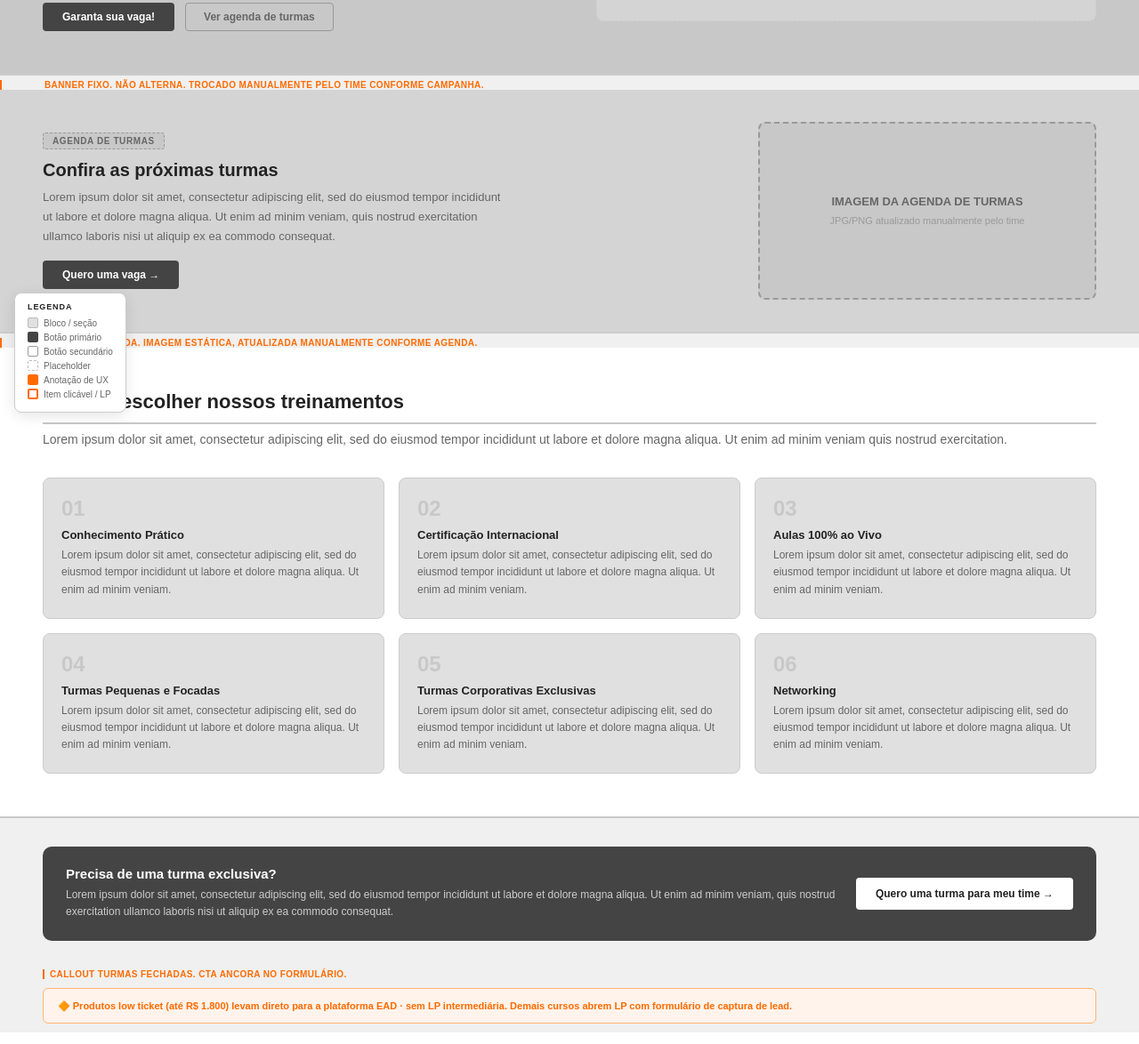
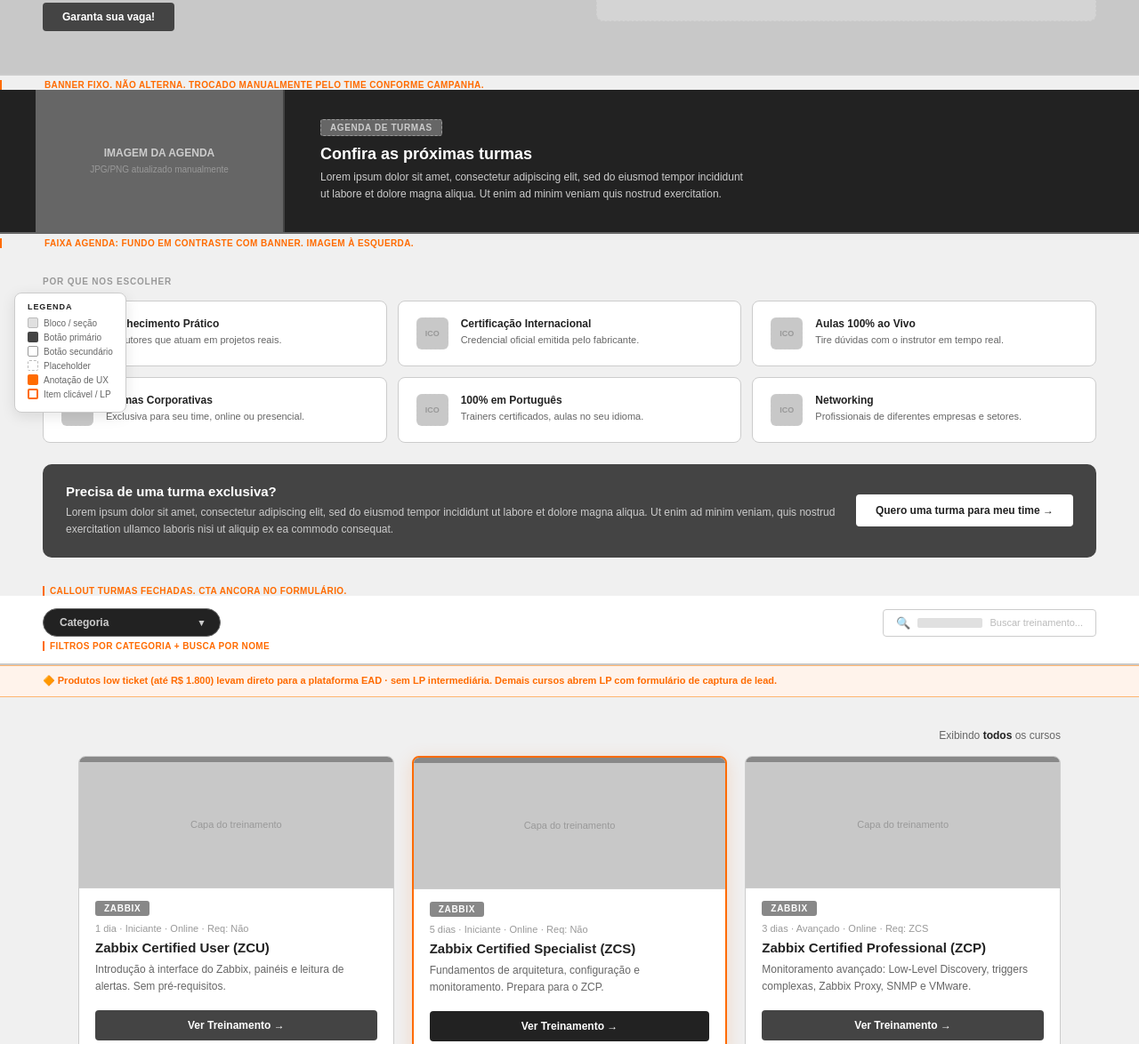
Before and after one commit to valquerya/wireframe-treinamento, a plain HTML site: page index.html in a window 1280 px wide. Shown: the part 320-1494 px from the top of the page at 89% size. Drawn offline with Linux system fonts and the light colour scheme.

Commit message:
Refactor agenda and benefits sections in index.html

```diff
--- a/index.html
+++ b/index.html
@@ -90,25 +90,26 @@
     .s1-sub { font-size:14px; color:var(--g3); line-height:1.65; margin-bottom:24px; max-width:440px; }
     .s1-img { background:var(--fill2); border:1.5px dashed var(--g1); border-radius:8px; height:200px; display:flex; flex-direction:column; align-items:center; justify-content:center; gap:6px; color:var(--g2); font-size:11px; }
 
-    /* AGENDA ESTÁTICA (dobra abaixo do banner) */
-    .agenda-fold { background:var(--fill2); border-bottom:2px solid var(--g1); padding:36px 48px; }
-    .agenda-fold-inner { max-width:1200px; margin:0 auto; display:grid; grid-template-columns:1fr 380px; gap:48px; align-items:center; }
-    .agenda-fold-left strong { display:block; font-size:20px; font-weight:800; color:var(--black); margin-bottom:8px; }
-    .agenda-fold-left p { font-size:13px; color:var(--g3); line-height:1.7; margin-bottom:16px; max-width:520px; }
-    .agenda-fold-img { background:var(--fill3); border:2px dashed var(--g2); border-radius:8px; height:200px; display:flex; flex-direction:column; align-items:center; justify-content:center; gap:8px; }
-    .agenda-fold-img span { font-size:13px; font-weight:700; color:var(--g3); }
-    .agenda-fold-img small { font-size:11px; color:var(--g2); }
+    /* AGENDA — nova faixa horizontal simples */
+    .agenda-fold { background:var(--black); border-bottom:2px solid var(--g3); padding:0; overflow:hidden; }
+    .agenda-fold-inner { max-width:1200px; margin:0 auto; display:grid; grid-template-columns:280px 1fr; gap:0; align-items:stretch; min-height:160px; }
+    .agenda-fold-img { background:var(--g3); border-right:2px solid var(--g4); display:flex; flex-direction:column; align-items:center; justify-content:center; gap:6px; padding:24px; }
+    .agenda-fold-img span { font-size:12px; font-weight:700; color:var(--g1); }
+    .agenda-fold-img small { font-size:10px; color:var(--g2); }
+    .agenda-fold-right { padding:28px 40px; display:flex; align-items:center; justify-content:space-between; gap:40px; }
+    .agenda-fold-right-text strong { display:block; font-size:18px; font-weight:800; color:var(--white); margin-bottom:6px; }
+    .agenda-fold-right-text p { font-size:12px; color:var(--g1); line-height:1.6; max-width:480px; }
 
     /* BENEFÍCIOS — listagem */
-    .benefits-band { background:var(--white); border-bottom:2px solid var(--fill3); padding:48px; }
+    .benefits-band { background:var(--white); border-bottom:2px solid var(--fill3); padding:24px 48px; }
     .benefits-band-inner { max-width:1200px; margin:0 auto; }
-    .benefits-band-inner .sec-h { font-size:22px; font-weight:800; color:var(--black); margin-bottom:6px; }
-    .benefits-band-inner .sec-sub { font-size:14px; color:var(--g3); margin-bottom:32px; line-height:1.6; }
-    .benefits-grid3 { display:grid; grid-template-columns:repeat(3,1fr); gap:16px; }
-    .benefit-card { background:var(--fill); border:1.5px solid var(--g1); border-radius:8px; padding:22px 20px; }
-    .benefit-card .bc-num { font-size:24px; font-weight:900; color:var(--fill3); line-height:1; margin-bottom:10px; }
-    .benefit-card strong { display:block; font-size:13px; font-weight:800; color:var(--black); margin-bottom:6px; }
-    .benefit-card p { font-size:12px; color:var(--g3); line-height:1.6; }
+    .benefits-band-inner .sec-h-sm { font-size:11px; font-weight:700; letter-spacing:.08em; text-transform:uppercase; color:var(--g2); margin-bottom:14px; }
+    .benefits-row { display:grid; grid-template-columns:repeat(3,1fr); gap:0; border:1.5px solid var(--g1); border-radius:6px; overflow:hidden; }
+    .brow-item { display:flex; align-items:center; gap:10px; padding:12px 16px; border-right:1px solid var(--g1); background:var(--fill); }
+    .brow-item:nth-child(3n) { border-right:none; }
+    .brow-item:nth-child(n+4) { border-top:1px solid var(--g1); }
+    .brow-check { width:18px; height:18px; background:var(--g4); border-radius:3px; display:flex; align-items:center; justify-content:center; font-size:9px; font-weight:800; color:var(--white); flex-shrink:0; }
+    .brow-item span { font-size:12px; font-weight:700; color:var(--black); }
 
     /* TURMAS CORPORATIVAS */
     .corp-callout { background:var(--g4); border-radius:10px; padding:22px 26px; margin-bottom:32px; display:grid; grid-template-columns:1fr auto; gap:20px; align-items:center; }
@@ -131,15 +132,16 @@
     .cat-option:hover { background:rgba(255,255,255,.07); color:var(--white); }
     .cat-option.selected { color:var(--annot); }
     .cat-option .cat-dot-sm { width:8px; height:8px; border-radius:2px; flex-shrink:0; }
-    .search-box { margin-left:auto; display:flex; align-items:center; gap:8px; background:var(--white); border:1.5px solid var(--g1); border-radius:4px; padding:7px 14px; width:240px; }
+    .search-box { display:flex; align-items:center; gap:8px; background:var(--white); border:1.5px solid var(--g1); border-radius:4px; padding:7px 14px; width:240px; }
     .search-box div { flex:1; height:11px; background:var(--fill); border-radius:2px; }
+    .filter-bar-right { margin-left:auto; display:flex; flex-direction:column; align-items:flex-end; gap:4px; }
+    .sec-count { font-size:12px; color:var(--g3); }
+    .sec-count strong { color:var(--black); }
 
     /* GRID */
     .section { max-width:1200px; margin:0 auto; padding:36px 48px 48px; }
     .sec-top { display:flex; align-items:center; justify-content:space-between; margin-bottom:24px; }
     .sec-title { font-size:18px; font-weight:800; color:var(--black); }
-    .sec-count { font-size:12px; color:var(--g3); }
-    .sec-count strong { color:var(--black); }
     .grid { display:grid; grid-template-columns:repeat(3,1fr); gap:20px; }
     .card { background:var(--white); border:1.5px solid var(--g1); border-radius:8px; overflow:hidden; cursor:pointer; transition:box-shadow .2s,border-color .2s; }
     .card:hover { box-shadow:0 6px 24px rgba(0,0,0,.12); border-color:var(--g3); }
@@ -342,77 +344,74 @@
         <span class="s1-tag">Treinamentos Selbetti</span>
         <div class="s1-h1">Certifique-se com quem<br/>é referência no mercado</div>
         <p class="s1-sub">Treinamentos oficiais, práticos e conduzidos por profissionais que vivem a TI todos os dias.</p>
-        <div style="display:flex;gap:12px">
-          <div class="btn-p">Garanta sua vaga!</div>
-          <div class="btn-s" onclick="document.getElementById('agenda-section').scrollIntoView({behavior:'smooth'})">Ver agenda de turmas</div>
-        </div>
+        <div class="btn-p">Garanta sua vaga!</div>
       </div>
       <div class="s1-img"><span>IMAGEM / ILUSTRAÇÃO DO BANNER</span></div>
     </div>
   </div>
   <span class="annot" style="padding-left:48px;display:block">Banner fixo. Não alterna. Trocado manualmente pelo time conforme campanha.</span>
 
-  <!-- ── DOBRA AGENDA ESTÁTICA ── -->
+  <!-- ── FAIXA AGENDA ── -->
   <div class="agenda-fold" id="agenda-section">
     <div class="agenda-fold-inner">
-      <div class="agenda-fold-left">
-        <span style="display:inline-block;background:var(--fill3);border:1px dashed var(--g2);color:var(--g3);font-size:10px;font-weight:700;padding:3px 10px;border-radius:3px;text-transform:uppercase;letter-spacing:.06em;margin-bottom:12px;">Agenda de Turmas</span>
-        <strong>Confira as próximas turmas</strong>
-        <p>Lorem ipsum dolor sit amet, consectetur adipiscing elit, sed do eiusmod tempor incididunt ut labore et dolore magna aliqua. Ut enim ad minim veniam, quis nostrud exercitation ullamco laboris nisi ut aliquip ex ea commodo consequat.</p>
-        <div class="btn-p">Quero uma vaga →</div>
+      <div class="agenda-fold-img">
+        <span>IMAGEM DA AGENDA</span>
+        <small>JPG/PNG atualizado manualmente</small>
       </div>
-      <div class="agenda-fold-img">
-        <span>IMAGEM DA AGENDA DE TURMAS</span>
-        <small>JPG/PNG atualizado manualmente pelo time</small>
-      </div>
-    </div>
-  </div>
-  <span class="annot" style="padding-left:48px;display:block">Dobra de agenda. Imagem estática, atualizada manualmente conforme agenda.</span>
-
-  <!-- ── POR QUE ESCOLHER ── -->
-  <div class="benefits-band">
-    <div class="benefits-band-inner">
-      <div class="sec-h">Por que escolher nossos treinamentos</div>
-      <p class="sec-sub">Lorem ipsum dolor sit amet, consectetur adipiscing elit, sed do eiusmod tempor incididunt ut labore et dolore magna aliqua. Ut enim ad minim veniam quis nostrud exercitation.</p>
-      <div class="benefits-grid3">
-        <div class="benefit-card">
-          <div class="bc-num">01</div>
-          <strong>Conhecimento Prático</strong>
-          <p>Lorem ipsum dolor sit amet, consectetur adipiscing elit, sed do eiusmod tempor incididunt ut labore et dolore magna aliqua. Ut enim ad minim veniam.</p>
-        </div>
-        <div class="benefit-card">
-          <div class="bc-num">02</div>
-          <strong>Certificação Internacional</strong>
-          <p>Lorem ipsum dolor sit amet, consectetur adipiscing elit, sed do eiusmod tempor incididunt ut labore et dolore magna aliqua. Ut enim ad minim veniam.</p>
-        </div>
-        <div class="benefit-card">
-          <div class="bc-num">03</div>
-          <strong>Aulas 100% ao Vivo</strong>
-          <p>Lorem ipsum dolor sit amet, consectetur adipiscing elit, sed do eiusmod tempor incididunt ut labore et dolore magna aliqua. Ut enim ad minim veniam.</p>
-        </div>
-        <div class="benefit-card">
-          <div class="bc-num">04</div>
-          <strong>Turmas Pequenas e Focadas</strong>
-          <p>Lorem ipsum dolor sit amet, consectetur adipiscing elit, sed do eiusmod tempor incididunt ut labore et dolore magna aliqua. Ut enim ad minim veniam.</p>
-        </div>
-        <div class="benefit-card">
-          <div class="bc-num">05</div>
-          <strong>Turmas Corporativas Exclusivas</strong>
-          <p>Lorem ipsum dolor sit amet, consectetur adipiscing elit, sed do eiusmod tempor incididunt ut labore et dolore magna aliqua. Ut enim ad minim veniam.</p>
-        </div>
-        <div class="benefit-card">
-          <div class="bc-num">06</div>
-          <strong>Networking</strong>
-          <p>Lorem ipsum dolor sit amet, consectetur adipiscing elit, sed do eiusmod tempor incididunt ut labore et dolore magna aliqua. Ut enim ad minim veniam.</p>
+      <div class="agenda-fold-right">
+        <div class="agenda-fold-right-text">
+          <span style="display:inline-block;background:var(--g3);border:1px dashed var(--g2);color:var(--g1);font-size:10px;font-weight:700;padding:3px 10px;border-radius:3px;text-transform:uppercase;letter-spacing:.06em;margin-bottom:10px;">Agenda de Turmas</span>
+          <strong>Confira as próximas turmas</strong>
+          <p>Lorem ipsum dolor sit amet, consectetur adipiscing elit, sed do eiusmod tempor incididunt ut labore et dolore magna aliqua. Ut enim ad minim veniam quis nostrud exercitation.</p>
         </div>
       </div>
     </div>
   </div>
+  <span class="annot" style="padding-left:48px;display:block">Faixa agenda: fundo em contraste com banner. Imagem à esquerda.</span>
 
+  <!-- ── POR QUE ESCOLHER ── -->
+  <div style="background:var(--bg);padding:32px 48px 0;">
+    <div style="max-width:1200px;margin:0 auto;">
+      <div style="font-size:10px;font-weight:700;letter-spacing:.08em;text-transform:uppercase;color:var(--g2);margin-bottom:16px;">Por que nos escolher</div>
+      <div style="display:grid;grid-template-columns:repeat(3,1fr);gap:12px;">
+
+        <div style="background:var(--white);border:1.5px solid var(--g1);border-radius:8px;padding:18px 20px;display:flex;align-items:flex-start;gap:14px;">
+          <div style="width:36px;height:36px;background:var(--fill3);border:1.5px dashed var(--g1);border-radius:6px;flex-shrink:0;display:flex;align-items:center;justify-content:center;font-size:9px;color:var(--g2);font-weight:700;">ICO</div>
+          <div><strong style="display:block;font-size:12px;font-weight:800;color:var(--black);margin-bottom:3px;">Conhecimento Prático</strong><span style="font-size:11px;color:var(--g3);line-height:1.5;">Instrutores que atuam em projetos reais.</span></div>
+        </div>
+
+        <div style="background:var(--white);border:1.5px solid var(--g1);border-radius:8px;padding:18px 20px;display:flex;align-items:flex-start;gap:14px;">
+          <div style="width:36px;height:36px;background:var(--fill3);border:1.5px dashed var(--g1);border-radius:6px;flex-shrink:0;display:flex;align-items:center;justify-content:center;font-size:9px;color:var(--g2);font-weight:700;">ICO</div>
+          <div><strong style="display:block;font-size:12px;font-weight:800;color:var(--black);margin-bottom:3px;">Certificação Internacional</strong><span style="font-size:11px;color:var(--g3);line-height:1.5;">Credencial oficial emitida pelo fabricante.</span></div>
+        </div>
+
+        <div style="background:var(--white);border:1.5px solid var(--g1);border-radius:8px;padding:18px 20px;display:flex;align-items:flex-start;gap:14px;">
+          <div style="width:36px;height:36px;background:var(--fill3);border:1.5px dashed var(--g1);border-radius:6px;flex-shrink:0;display:flex;align-items:center;justify-content:center;font-size:9px;color:var(--g2);font-weight:700;">ICO</div>
+          <div><strong style="display:block;font-size:12px;font-weight:800;color:var(--black);margin-bottom:3px;">Aulas 100% ao Vivo</strong><span style="font-size:11px;color:var(--g3);line-height:1.5;">Tire dúvidas com o instrutor em tempo real.</span></div>
+        </div>
+
+        <div style="background:var(--white);border:1.5px solid var(--g1);border-radius:8px;padding:18px 20px;display:flex;align-items:flex-start;gap:14px;">
+          <div style="width:36px;height:36px;background:var(--fill3);border:1.5px dashed var(--g1);border-radius:6px;flex-shrink:0;display:flex;align-items:center;justify-content:center;font-size:9px;color:var(--g2);font-weight:700;">ICO</div>
+          <div><strong style="display:block;font-size:12px;font-weight:800;color:var(--black);margin-bottom:3px;">Turmas Corporativas</strong><span style="font-size:11px;color:var(--g3);line-height:1.5;">Exclusiva para seu time, online ou presencial.</span></div>
+        </div>
+
+        <div style="background:var(--white);border:1.5px solid var(--g1);border-radius:8px;padding:18px 20px;display:flex;align-items:flex-start;gap:14px;">
+          <div style="width:36px;height:36px;background:var(--fill3);border:1.5px dashed var(--g1);border-radius:6px;flex-shrink:0;display:flex;align-items:center;justify-content:center;font-size:9px;color:var(--g2);font-weight:700;">ICO</div>
+          <div><strong style="display:block;font-size:12px;font-weight:800;color:var(--black);margin-bottom:3px;">100% em Português</strong><span style="font-size:11px;color:var(--g3);line-height:1.5;">Trainers certificados, aulas no seu idioma.</span></div>
+        </div>
+
+        <div style="background:var(--white);border:1.5px solid var(--g1);border-radius:8px;padding:18px 20px;display:flex;align-items:flex-start;gap:14px;">
+          <div style="width:36px;height:36px;background:var(--fill3);border:1.5px dashed var(--g1);border-radius:6px;flex-shrink:0;display:flex;align-items:center;justify-content:center;font-size:9px;color:var(--g2);font-weight:700;">ICO</div>
+          <div><strong style="display:block;font-size:12px;font-weight:800;color:var(--black);margin-bottom:3px;">Networking</strong><span style="font-size:11px;color:var(--g3);line-height:1.5;">Profissionais de diferentes empresas e setores.</span></div>
+        </div>
+
+      </div>
+    </div>
+  </div>
 
   <!-- ── TURMAS CORPORATIVAS ── -->
   <div style="background:var(--bg);padding:0 48px">
-    <div style="max-width:1200px;margin:0 auto;padding:32px 0 0">
+    <div style="max-width:1200px;margin:0 auto;padding:24px 0 0">
       <div class="corp-callout">
         <div class="corp-callout-text">
           <strong>Precisa de uma turma exclusiva?</strong>
@@ -421,13 +420,6 @@
         <div class="corp-callout-cta" onclick="document.getElementById('listing-form-bottom').scrollIntoView({behavior:'smooth'})">Quero uma turma para meu time →</div>
       </div>
       <span class="annot" style="margin-bottom:0;display:block">Callout turmas fechadas. CTA ancora no formulário.</span>
-    </div>
-  </div>
-
-  <!-- FLOW NOTE -->
-  <div style="padding:10px 48px">
-    <div style="background:#FFF3EB;border:1.5px solid #FFB570;border-radius:6px;padding:10px 16px;max-width:1200px;margin:0 auto;font-size:11px;color:var(--annot);font-weight:700;line-height:1.7">
-      🔶 Produtos low ticket (até R$ 1.800) levam direto para a plataforma EAD · sem LP intermediária. Demais cursos abrem LP com formulário de captura de lead.
     </div>
   </div>
 
@@ -448,20 +440,26 @@
           <div class="cat-option" onclick="selectCat(this,'Grafana')"><span class="cat-dot-sm" style="background:#B0B0B0"></span> Grafana</div>
         </div>
       </div>
-      <div class="search-box">
+      <div class="search-box" style="margin-left:auto">
         <span style="color:var(--g2)">🔍</span><div></div>
         <span style="font-size:11px;color:#bbb">Buscar treinamento...</span>
       </div>
     </div>
-    <span class="annot">Filtros por categoria + busca por nome do curso</span>
+    <span class="annot">Filtros por categoria + busca por nome</span>
   </div>
 
-  <!-- ── GRID DE CURSOS (sem título de seção) ── -->
+  <!-- FLOW NOTE abaixo da barra de filtros -->
+  <div style="background:#FFF3EB;border-top:1.5px solid #FFB570;border-bottom:1.5px solid #FFB570;padding:8px 48px;">
+    <div style="max-width:1200px;margin:0 auto;font-size:11px;color:var(--annot);font-weight:700;line-height:1.6">
+      🔶 Produtos low ticket (até R$ 1.800) levam direto para a plataforma EAD · sem LP intermediária. Demais cursos abrem LP com formulário de captura de lead.
+    </div>
+  </div>
+
+  <!-- ── GRID DE CURSOS ── -->
   <div class="section">
-    <div class="sec-top">
+    <div style="display:flex;justify-content:flex-end;margin-bottom:16px;">
       <div class="sec-count">Exibindo <strong>todos</strong> os cursos</div>
     </div>
-
     <div class="grid">
 
       <!-- ZCU -->
@@ -554,7 +552,7 @@
 
   <!-- ── FORMULÁRIO FINAL DA LISTAGEM ── -->
   <div class="bottom-cta-section" id="listing-form-bottom">
-    <span class="annot" style="padding:0;display:block;margin-bottom:16px;color:#FFB570;border-color:#FFB570">Formulário final · página de listagem. Converte quem navegou pelos cursos e quer falar com especialista ou pedir turma corporativa.</span>
+    <span class="annot" style="padding:0;display:block;margin-bottom:16px;color:#FFB570;border-color:#FFB570">Formulário da pagina · página de listagem. Converte quem navegou pelos cursos e quer falar com especialista ou pedir turma fechada</span>
     <div class="bottom-cta-inner">
       <div class="bottom-cta-text">
         <strong>Fale com nosso time<br/>de especialistas.</strong>
@@ -635,7 +633,7 @@
               <div class="trail-req done-req">sem pré-req</div>
             </div>
             <div class="trail-step step-active">
-              <div class="badge-box active">ZCS</div>
+              <div class="badge-box active" style="box-shadow:0 0 0 4px rgba(255,107,0,.18), 0 0 16px 4px rgba(255,107,0,.22);">ZCS</div>
               <div class="trail-lbl active">Zabbix Certified<br/>Specialist</div>
               <div class="trail-req" style="color:var(--black);font-size:9px;font-weight:700">você está aqui</div>
             </div>
```
